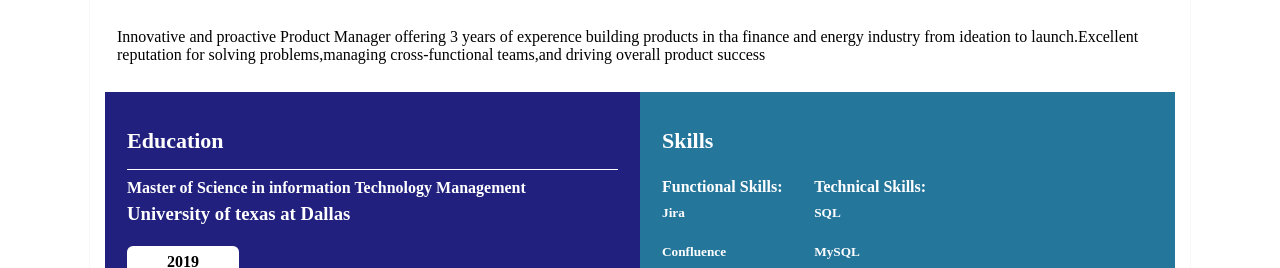
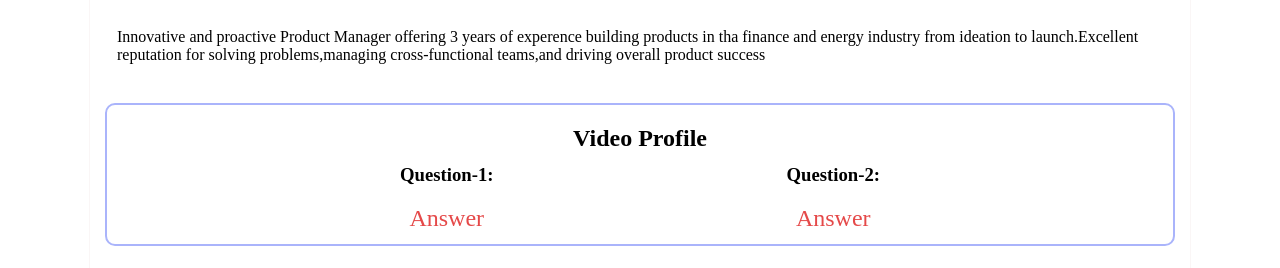
Before and after one commit to sakshii95/practice-resume-2sep, a plain HTML site: page resume16/index.html in a window 1280 px wide. Shown: the part 157-425 px from the top of the page. Drawn offline with Linux system fonts and the light colour scheme.

Commit message:
last changes

```diff
--- a/resume12/style.css
+++ b/resume12/style.css
@@ -303,6 +303,16 @@ ul.list2 li {
     background: #A4A69C;
     border: none;
 }
+.profile a {
+    color: #e54949;
+    font-size: 24px;
+    text-decoration: none;
+}
+.resume-section h2 {
+    font-family: sans-serif;
+    font-size: 28px;
+}
+
 
 
 
--- a/resume13/style.css
+++ b/resume13/style.css
@@ -228,6 +228,9 @@ body{
             width: 100%;
             margin-left: 0px;
         }
+        ul.differ-tools {
+            display: initial;
+        }
 
 
     }
--- a/resume14/style.css
+++ b/resume14/style.css
@@ -314,7 +314,32 @@ span.light-div {
     border: 1px solid;
     font-size: 15px;
 }
+.profile a {
+  color: white;
+    font-size: 24px;
+    text-decoration: none;
+}
+.resume-section h2 {
+    font-family: sans-serif;
+    font-size: 28px;
+}
+.resume-section {
+    background-color: #0b0568;
+    color: white;
+    text-align: center;
+}
+.resume-section h2 {
+    text-align: center;
+}
+.profile {
+    justify-content: space-evenly;
+    display: flex;
+}
+
 @media (max-width:600px){
+    .profile {
+        display: initial;
+    }
     .container-stream h3 {
         margin-left: 0px;
 
--- a/resume15/style.css
+++ b/resume15/style.css
@@ -310,10 +310,28 @@ ul.list2 li {
     font-size: 22px;
 
 }
+.resume-section {
+    text-align: center;
+    margin-top: 11px;
+    border: 2px solid #f78f8f;
+    border-radius: 10px;
+}
+.profile {
+    justify-content: space-evenly;
+    display: flex;
+}
+.profile a {
+    color: #e54949;
+    font-size: 24px;
+    text-decoration: none;
+}
 
 
 
  @media (max-width: 768px) {
+    .profile {
+        display: initial;
+    }
     .training-div {
         display: initial;
     }
--- a/resume16/index.html
+++ b/resume16/index.html
@@ -43,7 +43,22 @@
                         product success </p>
                 </div>
                 <div class="border-lenght1"></div>
+                <div class="resume-section">
+                    <h2>Video Profile</h2>
+                    <div class="profile">
+                <div class="first-profile">
+                <h3>Question-1:</h3>
+                <a href="https://www.youtube.com/watch?v=OKuzL7DIr8M">Answer</a>
+                </div>
+                    <div class="first-profile">
+                        <h3>Question-2:</h3>
+                        <a href="https://www.youtube.com/watch?v=OKuzL7DIr8M">Answer</a>
+                    </div>
 
+
+
+                  </div>
+                </div>
 
 
 
--- a/resume16/style.css
+++ b/resume16/style.css
@@ -87,9 +87,13 @@ body{
         background-color: white;
     }
 
+    .first-div h2 {
+        margin-left: 14px;
+        font-size: 21px;
+    }
     .right-div {
-        color: white;
-        background-color: #25769b;
+        color: black;
+        background-color: #fdf72c;
         width: 50%;
         padding: 13px;
     }
@@ -193,8 +197,15 @@ body{
         color: white;
         background-color: #0923a3;
     }
+    .first-div h5 {
+        margin-left: 15px;
+        font-size: 17px;
+    }
 
-
+    .div-sys h1 {
+        font-family: sans-serif;
+        font-size: 31px;
+    }
     .tech-div-management h4 {
         margin-left: 17px;
         border-radius: 6px;
@@ -325,7 +336,29 @@ i.fas.fa-play {
     border: 1px solid black;
 }
 
+.resume-section {
+    text-align: center;
+    margin-top: 11px;
+    border: 2px solid #aab4fb;
+    border-radius: 10px;
+    margin-bottom: 25px;
+}
+.profile {
+    margin-bottom: 12px;
+    justify-content: space-evenly;
+    display: flex;
+    margin-top: -26px;
+}
+.profile a {
+    color: #e54949;
+    font-size: 24px;
+    text-decoration: none;
+}
+
     @media (max-width:600px) {
+        .profile {
+            display: initial;
+        }
         .container-left {
             display: initial;
 
@@ -370,6 +403,12 @@ i.fas.fa-play {
             width: 100%;
             padding: 0px;
         }
+        .first-div h2 {
+            margin-left: 0px;
+        }
+        .first-div h5 {
+            margin-left: 0px;
+        }
 
         .training-div {
 
--- a/resume4/style.css
+++ b/resume4/style.css
@@ -101,7 +101,7 @@ input[type="text"] {
 
 .right-side-div h2 {
     font-family: sans-serif;
-    font-size: 18px;
+    font-size: 24px;
 }
 .right-side-div {
     width: 29%;
@@ -312,6 +312,19 @@ span.light-div {
     border: 1px solid;
     font-size: 15px;
 }
+.profile a {
+    font-size: 19px;
+    text-decoration: none;
+    color: #0486a5;
+}
+.profile h3 {
+    margin-bottom: 3px;
+    margin-top: 12px;
+    font-family: sans-serif;
+    font-size: 19px;}
+
+
+
 @media (max-width:600px){
     .container-stream h3 {
         margin-left: 0px;
```
Also changed, not shown: resume14/index.html (+16 -0 lines), resume15/index.html (+16 -0 lines), resume4/index.html (+16 -0 lines).
